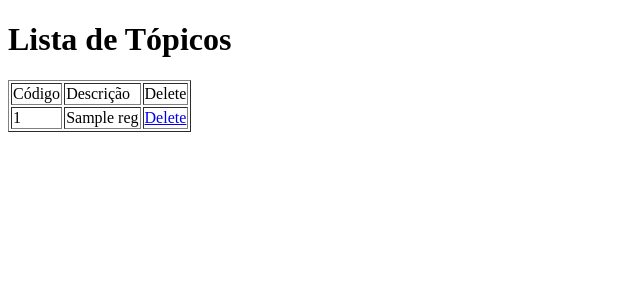
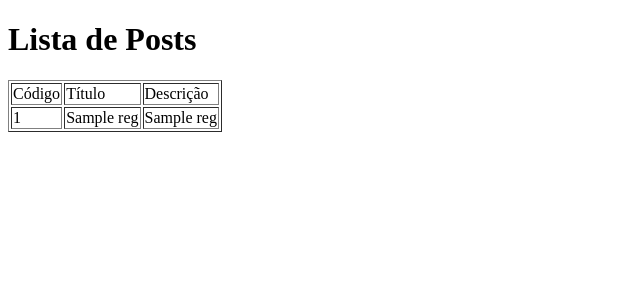
Before and after one commit to HiegoGeorge/MiniBlog, a Flask app: template templates/listar.html in a window 1280 px wide. Shown: the top 300 px of the page, without its empty margins (0-640 px from the left). Run offline with Flask 2, Linux system fonts and the light colour scheme; the template is opened without the code that fills it: most values are stand-ins (such as "Sample title", 1, 10 or a date in 2020).

Commit message:
Insert posts

```diff
--- a/app.py
+++ b/app.py
@@ -8,45 +8,51 @@ from sqlite3 import Error
 app = Flask(__name__)
 
 # 1. Cadastrar Posts
-@app.route('/novopost', methods=['GET','POST'])
+@app.route('/posts/cadastrar', methods=['GET','POST'])
+def cadastrar():
 
-def cadastrar():
     if request.method == 'POST':
+
         titulo = request.form['titulo']
         descricao = request.form['descricao']
+
         mensagem = 'Erro - nao cadastrado'
+
         if titulo and descricao:
             registro = (titulo, descricao)
+
             try:
                 conn = sqlite3.connect('database/db-blog.db')
 
-                sql = ''' INSERT INTO posts (titulo, descricao)
+                sql = ''' INSERT INTO post(titulo, descricao)
                               VALUES(?,?) '''
 
                 cur = conn.cursor()
 
-                cur.execute(sql, [descricao])
+                cur.execute(sql, registro)
 
                 conn.commit()
 
-                mensagem = 'Cadastrado com sucesso'
+                mensagem = 'Sucesso - cadastrado'
 
             except Error as e:
                 print(e)
             finally:
                 conn.close()
+
     return render_template('cadastrar.html')
+
 
 # Listar topicos
 @app.route('/posts/listar', methods=['GET'])
 def listar():
     try:
         conn = sqlite3.connect('database/db-blog.db')
-        sql = '''SELECT * FROM posts'''
+        sql = '''SELECT * FROM post'''
         cur = conn.cursor()
         cur.execute(sql)
-        registros = cur.fetchall()
-        return render_template('listar.html', regs=registros)
+        posts = cur.fetchall()
+        return render_template('listar.html', regs=posts)
     except Error as e:
         print(e)
     finally:
--- a/templates/listar.html
+++ b/templates/listar.html
@@ -4,22 +4,22 @@
     <meta charset="UTF-8">
     <meta http-equiv="X-UA-Compatible" content="IE=edge">
     <meta name="viewport" content="width=device-width, initial-scale=1.0">
-    <title>Tópicos - Lista</title>
+    <title>Posts - Lista</title>
 </head>
 <body>
-    <h1>Lista de Tópicos</h1>
+    <h1>Lista de Posts</h1>
     <table border="1">
         <tr>
             <td>Código</td>
+            <td>Título</td>
             <td>Descrição</td>
-            <td>Delete</td>
         </tr>
 
         {% for r in regs %}
             <tr>
                 <td>{{r[0]}}</td>
                 <td>{{r[1]}}</td>
-                <td><a href="{{ url_for("article_page",article_id=article.id) }}">Delete</a></td>
+                <td>{{r[2]}}</td>
             </tr>
         {% endfor %}
     </table>
```
Also changed, not shown: database/db-blog.db, database/db-produtos.db (added).
